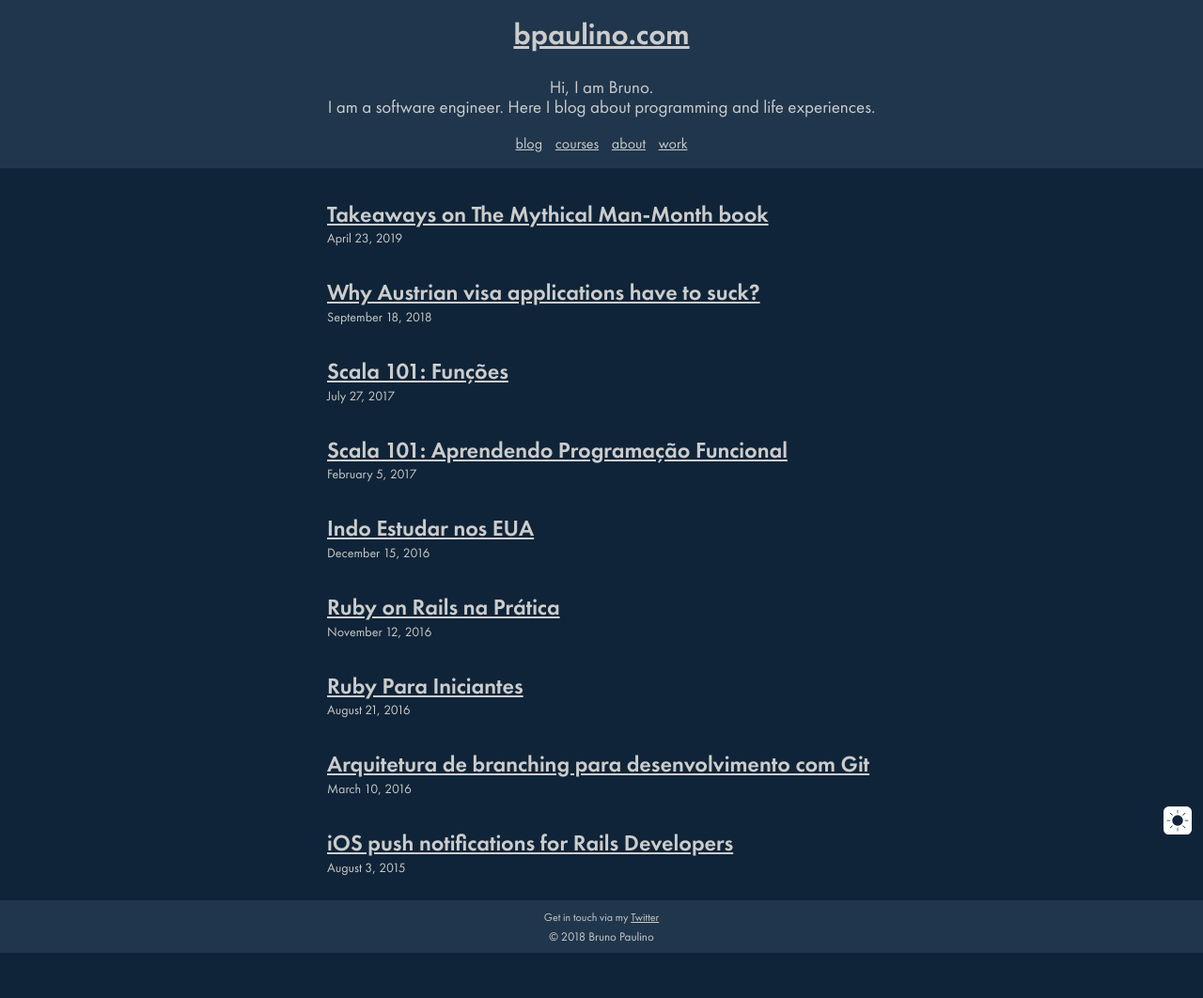
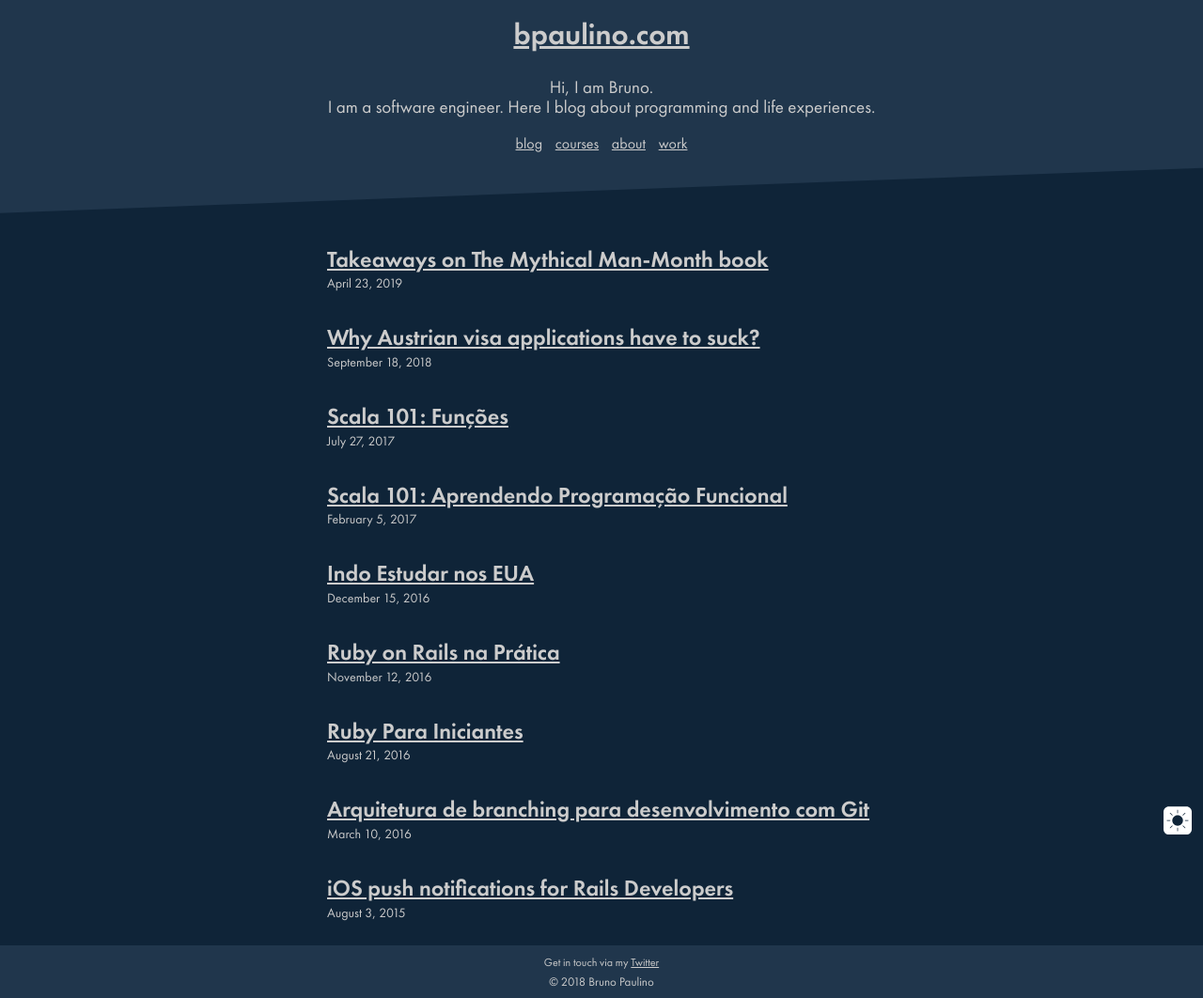
Before and after one commit to brunojppb/brunojppb.github.io, a Jekyll site: the page built from index.html, in a window 1280 px wide. Shown: the whole page at 94% size. Built offline with Jekyll 4.4.1, drawn with Linux system fonts in a browser that asks for light colours; before the commit the page ends 1014 px from its top, so only the background shows below that.

Commit message:
add nice effect on header container

```diff
--- a/_sass/common/header.scss
+++ b/_sass/common/header.scss
@@ -2,8 +2,10 @@
 
 .main-header {
   background-color: $dark-secondary-color;
+  -webkit-clip-path: polygon(0 0,100% 0,100% calc(100% - 3rem),0 100%);
+  clip-path: polygon(0 0,100% 0,100% calc(100% - 3rem),0 100%);
   text-align: center;
-  padding-bottom: 16px;
+  padding-bottom: 64px;
 
   h1 {
     margin: 0;
```
